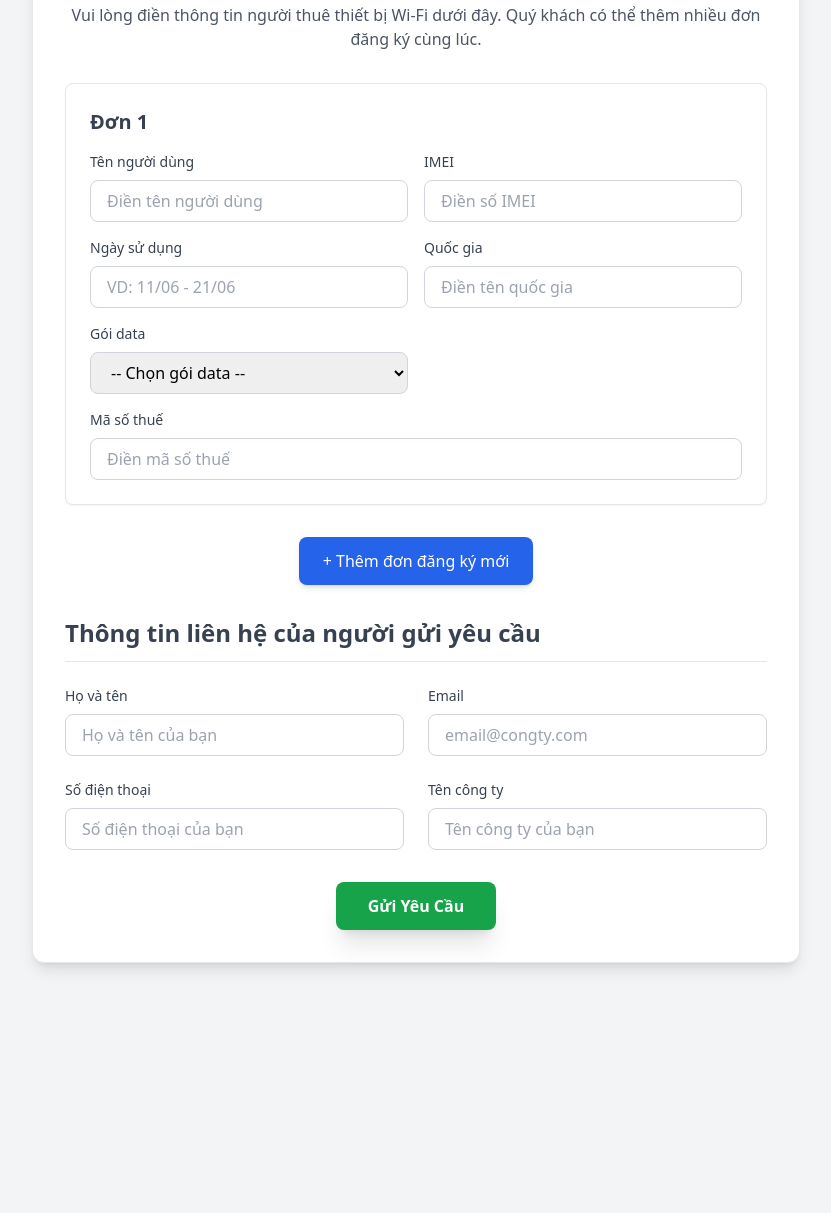
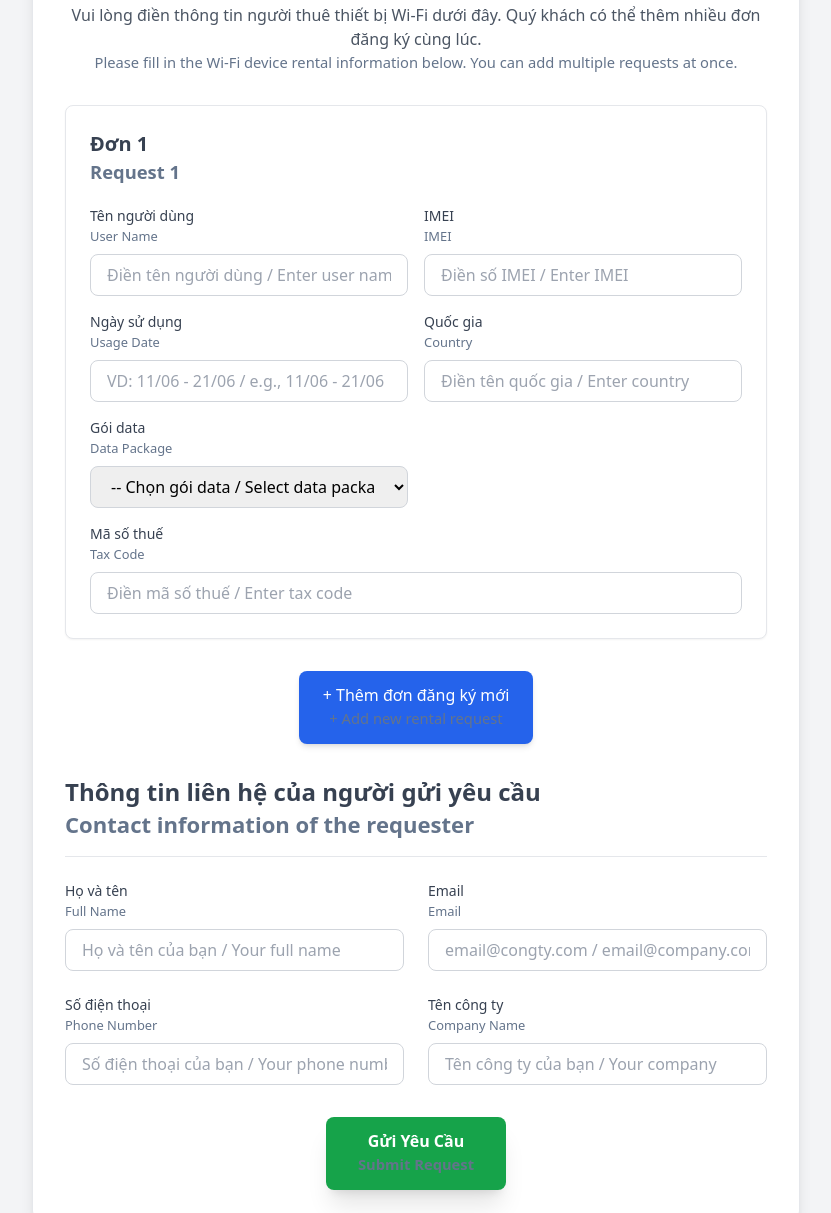
Before and after one commit to MayaVietNam/HIS, a plain HTML site: page index.html in a window 1280 px wide. Shown: the part 182-1395 px from the top of the page, without its empty margins (224-1055 px from the left). Before the commit the page ends 1177 px from the top, so only its background shows below. Drawn offline with nearby package versions, Linux system fonts and the light colour scheme.

Commit message:
Update index.html

```diff
--- a/index.html
+++ b/index.html
@@ -2,7 +2,7 @@
 <html lang="vi">
 <head>
     <meta charset="UTF-8">
-    <title>Biểu Mẫu Đăng Ký Thuê Thiết Bị Wi-Fi Doanh Nghiệp</title>
+    <title>ĐĂNG KÝ THUÊ THIẾT BỊ WIFI</title>
     <meta name="viewport" content="width=device-width, initial-scale=1.0">
     <script src="https://cdn.tailwindcss.com"></script>
     <style>
@@ -24,45 +24,72 @@
             position: absolute; top: 6px; right: 18px; cursor: pointer;
         }
         .close-button:hover { color: black; }
+        .label-en {font-size:0.92em; color:#64748b; display:block; margin-bottom:0.2em}
     </style>
 </head>
 <body class="p-4 sm:p-8">
     <div class="max-w-3xl mx-auto bg-white p-6 sm:p-8 rounded-xl shadow-lg border border-gray-200 mt-6">
-        <h1 class="text-3xl font-bold text-center text-gray-800 mb-6">Biểu Mẫu Đăng Ký Thuê Thiết Bị Wi-Fi Doanh Nghiệp</h1>
+        <h1 class="text-3xl font-bold text-center text-gray-800 mb-6">ĐĂNG KÝ THUÊ THIẾT BỊ WIFI<br>
+            <span class="text-base font-medium text-gray-500 uppercase tracking-widest">WIFI DEVICE RENTAL REGISTRATION</span>
+        </h1>
         <p class="text-gray-600 text-center mb-8">
-            Vui lòng điền thông tin người thuê thiết bị Wi-Fi dưới đây. Quý khách có thể thêm nhiều đơn đăng ký cùng lúc.
+            Vui lòng điền thông tin người thuê thiết bị Wi-Fi dưới đây. Quý khách có thể thêm nhiều đơn đăng ký cùng lúc.<br>
+            <span class="label-en">
+                Please fill in the Wi-Fi device rental information below. You can add multiple requests at once.
+            </span>
         </p>
 
         <!-- Rental Requests Container -->
         <div id="rental-requests-container" class="space-y-8 mb-8"></div>
 
         <div class="flex justify-center mb-8">
-            <button id="add-request-btn" type="button" class="bg-blue-600 hover:bg-blue-700 text-white font-medium py-3 px-6 rounded-lg shadow-md transition duration-300">+ Thêm đơn đăng ký mới</button>
+            <button id="add-request-btn" type="button" class="bg-blue-600 hover:bg-blue-700 text-white font-medium py-3 px-6 rounded-lg shadow-md transition duration-300">
+                + Thêm đơn đăng ký mới<br>
+                <span class="label-en">+ Add new rental request</span>
+            </button>
         </div>
 
-        <h2 class="text-2xl font-semibold text-gray-700 mb-6 border-b pb-3">Thông tin liên hệ của người gửi yêu cầu</h2>
+        <h2 class="text-2xl font-semibold text-gray-700 mb-6 border-b pb-3">
+            Thông tin liên hệ của người gửi yêu cầu<br>
+            <span class="label-en">Contact information of the requester</span>
+        </h2>
         <div class="grid grid-cols-1 md:grid-cols-2 gap-6 mb-8">
             <div>
-                <label for="sender-name" class="block text-gray-700 text-sm font-medium mb-2">Họ và tên</label>
-                <input type="text" id="sender-name" name="sender-name" class="w-full px-4 py-2 border border-gray-300 rounded-lg" placeholder="Họ và tên của bạn" required>
+                <label for="sender-name" class="block text-gray-700 text-sm font-medium mb-2">
+                    Họ và tên<br>
+                    <span class="label-en">Full Name</span>
+                </label>
+                <input type="text" id="sender-name" name="sender-name" class="w-full px-4 py-2 border border-gray-300 rounded-lg" placeholder="Họ và tên của bạn / Your full name" required>
             </div>
             <div>
-                <label for="sender-email" class="block text-gray-700 text-sm font-medium mb-2">Email</label>
-                <input type="email" id="sender-email" name="sender-email" class="w-full px-4 py-2 border border-gray-300 rounded-lg" placeholder="email@congty.com" required>
+                <label for="sender-email" class="block text-gray-700 text-sm font-medium mb-2">
+                    Email<br>
+                    <span class="label-en">Email</span>
+                </label>
+                <input type="email" id="sender-email" name="sender-email" class="w-full px-4 py-2 border border-gray-300 rounded-lg" placeholder="email@congty.com / email@company.com" required>
             </div>
             <div>
-                <label for="sender-phone" class="block text-gray-700 text-sm font-medium mb-2">Số điện thoại</label>
-                <input type="tel" id="sender-phone" name="sender-phone" class="w-full px-4 py-2 border border-gray-300 rounded-lg" placeholder="Số điện thoại của bạn">
+                <label for="sender-phone" class="block text-gray-700 text-sm font-medium mb-2">
+                    Số điện thoại<br>
+                    <span class="label-en">Phone Number</span>
+                </label>
+                <input type="tel" id="sender-phone" name="sender-phone" class="w-full px-4 py-2 border border-gray-300 rounded-lg" placeholder="Số điện thoại của bạn / Your phone number">
             </div>
             <div>
-                <label for="company-name" class="block text-gray-700 text-sm font-medium mb-2">Tên công ty</label>
-                <input type="text" id="company-name" name="company-name" class="w-full px-4 py-2 border border-gray-300 rounded-lg" placeholder="Tên công ty của bạn">
+                <label for="company-name" class="block text-gray-700 text-sm font-medium mb-2">
+                    Tên công ty<br>
+                    <span class="label-en">Company Name</span>
+                </label>
+                <input type="text" id="company-name" name="company-name" class="w-full px-4 py-2 border border-gray-300 rounded-lg" placeholder="Tên công ty của bạn / Your company">
             </div>
         </div>
 
         <div class="flex justify-center">
             <button id="submit-form-btn" type="submit" class="bg-green-600 hover:bg-green-700 text-white font-bold py-3 px-8 rounded-lg shadow-xl transition duration-300">
-                <span id="submit-text">Gửi Yêu Cầu</span>
+                <span id="submit-text">
+                    Gửi Yêu Cầu<br>
+                    <span class="label-en">Submit Request</span>
+                </span>
                 <span id="loading-spinner" class="hidden inline-block animate-spin rounded-full h-5 w-5 border-b-2 border-white ml-2"></span>
             </button>
         </div>
@@ -72,7 +99,9 @@
         <div class="modal-content">
             <span class="close-button">&times;</span>
             <p id="modal-message" class="text-lg font-semibold text-gray-800"></p>
-            <button id="modal-close-btn" class="mt-6 bg-blue-500 hover:bg-blue-600 text-white font-bold py-2 px-4 rounded-lg">Đóng</button>
+            <button id="modal-close-btn" class="mt-6 bg-blue-500 hover:bg-blue-600 text-white font-bold py-2 px-4 rounded-lg">
+                Đóng / Close
+            </button>
         </div>
     </div>
 
@@ -117,39 +146,60 @@
 
                 section.innerHTML = `
                     <div class="flex justify-between items-center mb-4">
-                        <h2 class="text-xl font-semibold text-gray-700">Đơn ${requestCounter}</h2>
-                        ${requestCounter > 1 ? `<button type="button" class="remove-request-btn text-red-500 hover:text-red-700 font-medium text-sm" title="Xóa đơn này">Xóa</button>` : ''}
+                        <h2 class="text-xl font-semibold text-gray-700">
+                            Đơn ${requestCounter}<br>
+                            <span class="label-en">Request ${requestCounter}</span>
+                        </h2>
+                        ${requestCounter > 1 ? `<button type="button" class="remove-request-btn text-red-500 hover:text-red-700 font-medium text-sm" title="Xóa đơn này">Xóa<br><span class="label-en">Remove</span></button>` : ''}
                     </div>
                     <div class="grid grid-cols-1 md:grid-cols-2 gap-4">
                         <div>
-                            <label for="user-name-${requestCounter}" class="block text-gray-700 text-sm font-medium mb-2">Tên người dùng</label>
-                            <input type="text" id="user-name-${requestCounter}" name="user-name-${requestCounter}" class="w-full px-4 py-2 border border-gray-300 rounded-lg" placeholder="Điền tên người dùng" required>
+                            <label for="user-name-${requestCounter}" class="block text-gray-700 text-sm font-medium mb-2">
+                                Tên người dùng<br>
+                                <span class="label-en">User Name</span>
+                            </label>
+                            <input type="text" id="user-name-${requestCounter}" name="user-name-${requestCounter}" class="w-full px-4 py-2 border border-gray-300 rounded-lg" placeholder="Điền tên người dùng / Enter user name" required>
                         </div>
                         <div>
-                            <label for="imei-${requestCounter}" class="block text-gray-700 text-sm font-medium mb-2">IMEI</label>
-                            <input type="text" id="imei-${requestCounter}" name="imei-${requestCounter}" class="w-full px-4 py-2 border border-gray-300 rounded-lg" placeholder="Điền số IMEI" required>
+                            <label for="imei-${requestCounter}" class="block text-gray-700 text-sm font-medium mb-2">
+                                IMEI<br>
+                                <span class="label-en">IMEI</span>
+                            </label>
+                            <input type="text" id="imei-${requestCounter}" name="imei-${requestCounter}" class="w-full px-4 py-2 border border-gray-300 rounded-lg" placeholder="Điền số IMEI / Enter IMEI" required>
                         </div>
                         <div>
-                            <label for="usage-date-${requestCounter}" class="block text-gray-700 text-sm font-medium mb-2">Ngày sử dụng</label>
-                            <input type="text" id="usage-date-${requestCounter}" name="usage-date-${requestCounter}" class="w-full px-4 py-2 border border-gray-300 rounded-lg" placeholder="VD: 11/06 - 21/06" required>
+                            <label for="usage-date-${requestCounter}" class="block text-gray-700 text-sm font-medium mb-2">
+                                Ngày sử dụng<br>
+                                <span class="label-en">Usage Date</span>
+                            </label>
+                            <input type="text" id="usage-date-${requestCounter}" name="usage-date-${requestCounter}" class="w-full px-4 py-2 border border-gray-300 rounded-lg" placeholder="VD: 11/06 - 21/06 / e.g., 11/06 - 21/06" required>
                         </div>
                         <div>
-                            <label for="country-${requestCounter}" class="block text-gray-700 text-sm font-medium mb-2">Quốc gia</label>
-                            <input type="text" id="country-${requestCounter}" name="country-${requestCounter}" class="w-full px-4 py-2 border border-gray-300 rounded-lg" placeholder="Điền tên quốc gia" required>
+                            <label for="country-${requestCounter}" class="block text-gray-700 text-sm font-medium mb-2">
+                                Quốc gia<br>
+                                <span class="label-en">Country</span>
+                            </label>
+                            <input type="text" id="country-${requestCounter}" name="country-${requestCounter}" class="w-full px-4 py-2 border border-gray-300 rounded-lg" placeholder="Điền tên quốc gia / Enter country" required>
                         </div>
                         <div>
-                            <label for="data-package-${requestCounter}" class="block text-gray-700 text-sm font-medium mb-2">Gói data</label>
+                            <label for="data-package-${requestCounter}" class="block text-gray-700 text-sm font-medium mb-2">
+                                Gói data<br>
+                                <span class="label-en">Data Package</span>
+                            </label>
                             <select id="data-package-${requestCounter}" name="data-package-${requestCounter}" class="w-full px-4 py-2 border border-gray-300 rounded-lg" required>
-                                <option value="">-- Chọn gói data --</option>
-                                <option value="1GB/ngày">1GB/ngày</option>
-                                <option value="5GB/ngày">5GB/ngày</option>
-                                <option value="10GB/tháng">10GB/tháng</option>
-                                <option value="20GB/tháng">20GB/tháng</option>
+                                <option value="">-- Chọn gói data / Select data package --</option>
+                                <option value="1GB/ngày">1GB/ngày / 1GB/day</option>
+                                <option value="5GB/ngày">5GB/ngày / 5GB/day</option>
+                                <option value="10GB/tháng">10GB/tháng / 10GB/month</option>
+                                <option value="20GB/tháng">20GB/tháng / 20GB/month</option>
                             </select>
                         </div>
                         <div class="col-span-1 md:col-span-2">
-                            <label for="tax-code-${requestCounter}" class="block text-gray-700 text-sm font-medium mb-2">Mã số thuế</label>
-                            <input type="text" id="tax-code-${requestCounter}" name="tax-code-${requestCounter}" class="w-full px-4 py-2 border border-gray-300 rounded-lg" placeholder="Điền mã số thuế">
+                            <label for="tax-code-${requestCounter}" class="block text-gray-700 text-sm font-medium mb-2">
+                                Mã số thuế<br>
+                                <span class="label-en">Tax Code</span>
+                            </label>
+                            <input type="text" id="tax-code-${requestCounter}" name="tax-code-${requestCounter}" class="w-full px-4 py-2 border border-gray-300 rounded-lg" placeholder="Điền mã số thuế / Enter tax code">
                         </div>
                     </div>
                 `;
@@ -166,7 +216,7 @@
                 const sections = rentalRequestsContainer.querySelectorAll('.bg-white.p-6');
                 sections.forEach((section, idx) => {
                     const num = idx + 1;
-                    section.querySelector('h2').textContent = `Đơn ${num}`;
+                    section.querySelector('h2').innerHTML = `Đơn ${num}<br><span class="label-en">Request ${num}</span>`;
                     section.querySelectorAll('input,select').forEach(input => {
                         let base = input.id.replace(/-\d+$/, '');
                         input.id = `${base}-${num}`;
@@ -195,7 +245,7 @@
                         input.classList.remove('border-red-500');
                     }
                 });
-                if (!isValid) { showModal("Vui lòng điền đầy đủ các trường bắt buộc."); return; }
+                if (!isValid) { showModal("Vui lòng điền đầy đủ các trường bắt buộc.\nPlease fill in all required fields."); return; }
 
                 submitText.classList.add('hidden');
                 loadingSpinner.classList.remove('hidden');
@@ -233,9 +283,9 @@
                         headers: { 'Content-Type': 'application/json' },
                         body: JSON.stringify(formData)
                     });
-                    showModal("Yêu cầu của bạn đã được gửi thành công!");
+                    showModal("Yêu cầu của bạn đã được gửi thành công!\nYour request has been successfully submitted!");
                 } catch (error) {
-                    showModal(`Có lỗi xảy ra khi gửi yêu cầu: ${error.message}. Vui lòng thử lại.`);
+                    showModal(`Có lỗi xảy ra khi gửi yêu cầu: ${error.message}. Vui lòng thử lại.\nAn error occurred. Please try again.`);
                 } finally {
                     submitText.classList.remove('hidden');
                     loadingSpinner.classList.add('hidden');
```
